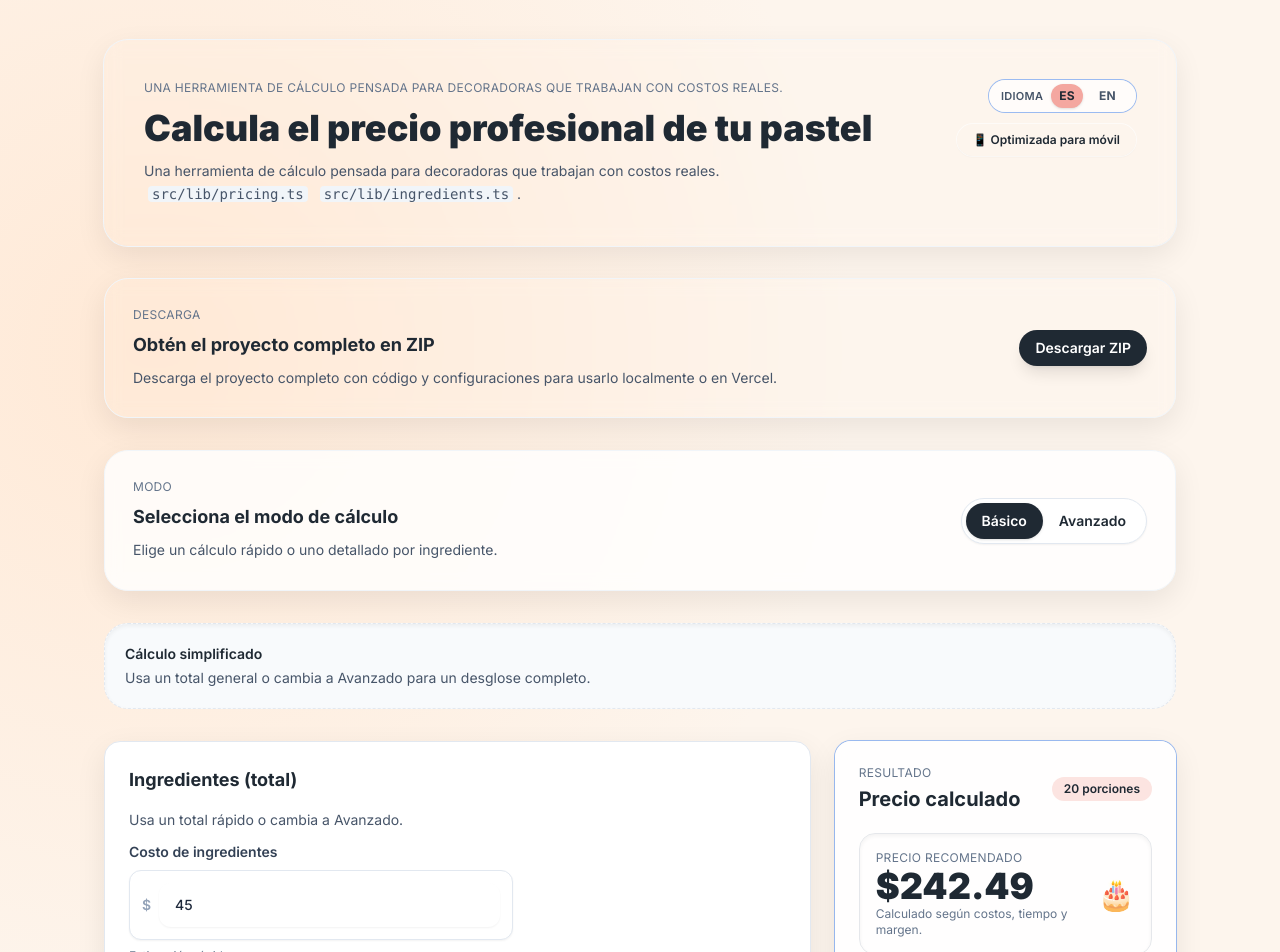
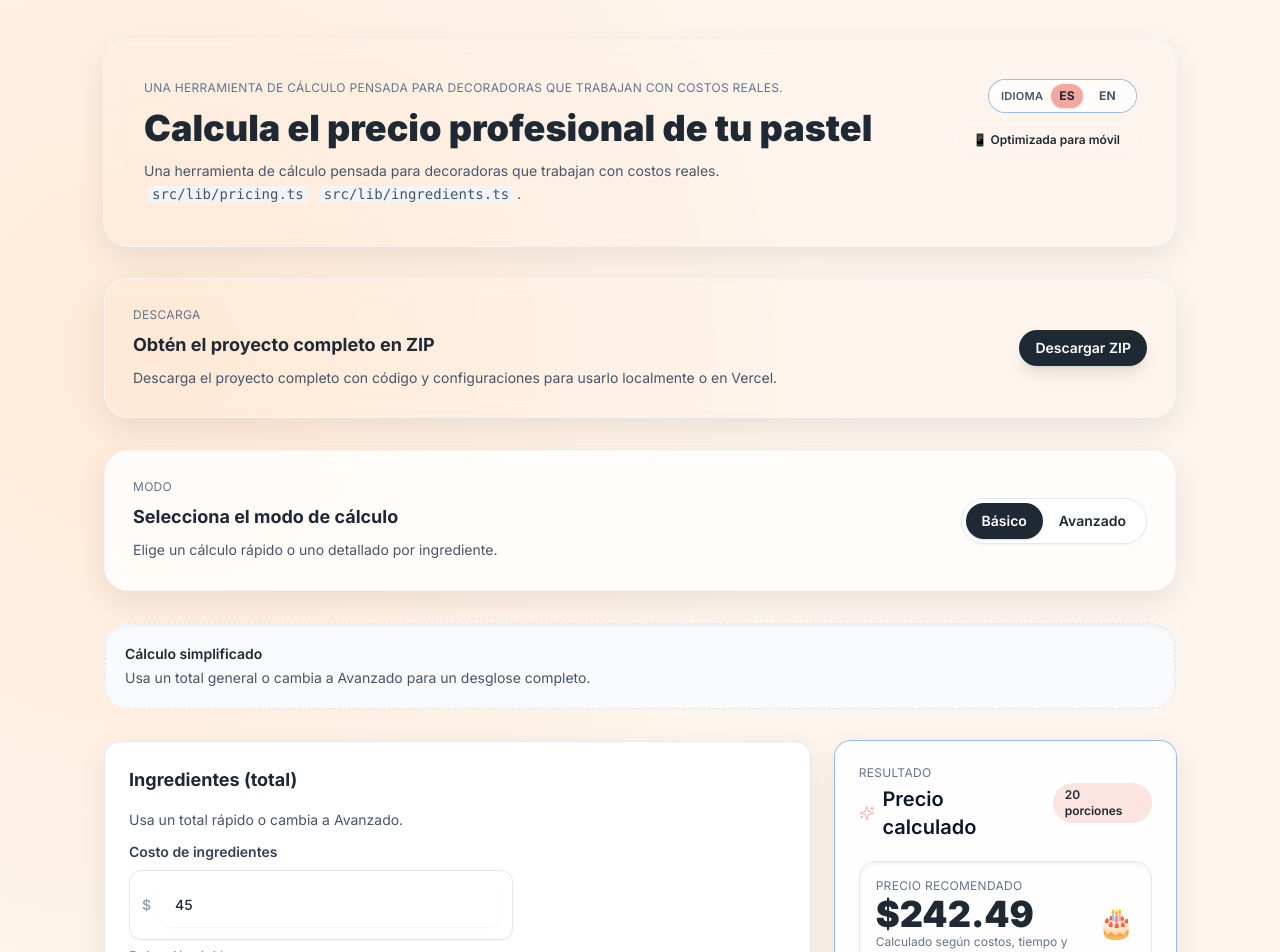
Before and after one commit to vcrs86/cake-pricing-app, a Next.js app: page / in a window 1280 px wide. Shown: the top 952 px of the page. Built offline with nearby package versions, Linux system fonts and the light colour scheme.

Commit message:
Update ResultCard.tsx

```diff
--- a/src/components/ResultCard.tsx
+++ b/src/components/ResultCard.tsx
@@ -1,6 +1,6 @@
 import { type PricingBreakdown } from "@/lib/pricing";
 import { useLanguage } from "@/lib/i18n";
-
+import { Sparkles } from "lucide-react";
 const Row = ({ label, value }: { label: string; value: string }) => (
   <div className="flex items-center justify-between text-sm font-medium text-slate-700">
     <span>{label}</span>
@@ -22,7 +22,10 @@ export function ResultCard({
       <div className="mb-5 flex items-center justify-between gap-3">
         <div className="space-y-1">
           <p className="text-xs uppercase tracking-wide text-slate-500">{copy.resultCard.badge}</p>
-          <h2 className="text-xl font-bold text-brand-slate">{copy.resultCard.title}</h2>
+          <h2 className="flex items-center gap-2 text-xl font-semibold">
+  <Sparkles className="w-4 h-4 text-brand-rose/70" />
+  {copy.resultCard.title}
+</h2>
         </div>
         {servings ? (
           <span className="rounded-full bg-brand-rose/30 px-3 py-1 text-xs font-semibold text-brand-slate">
```
